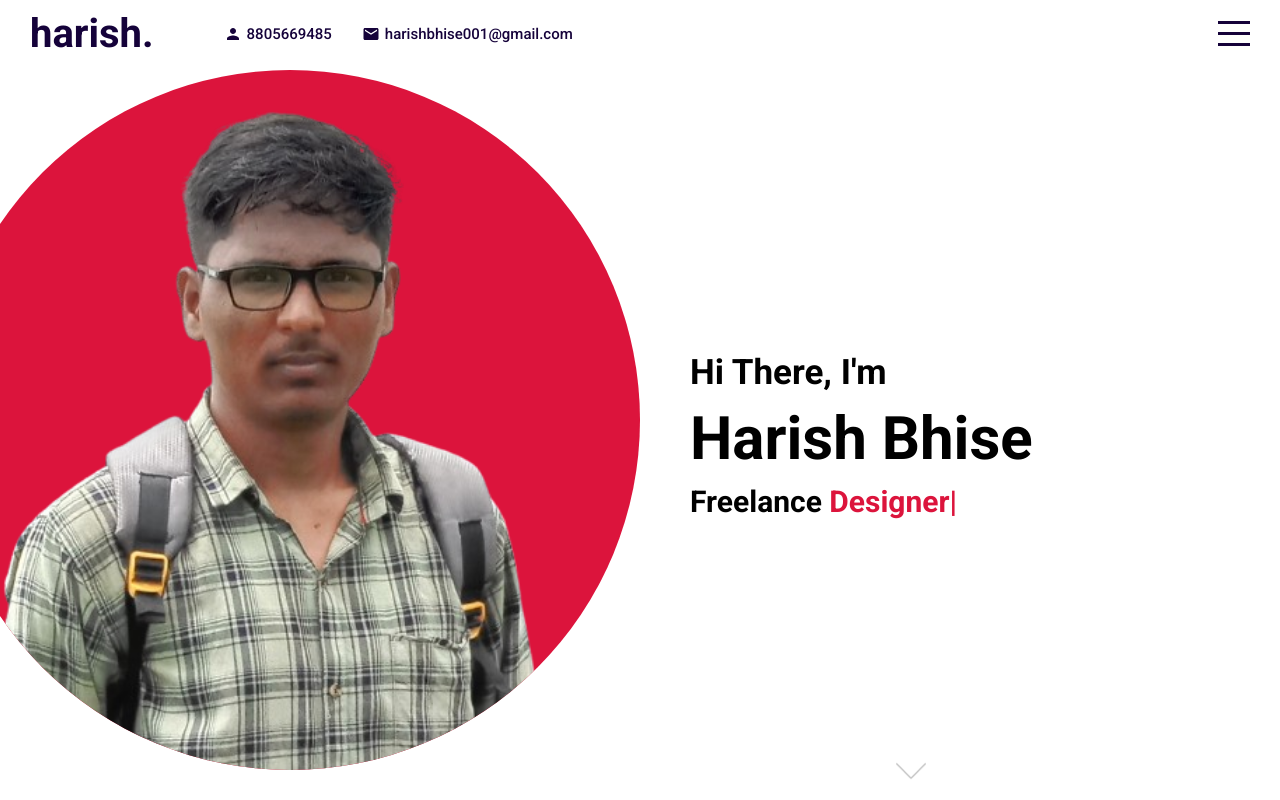
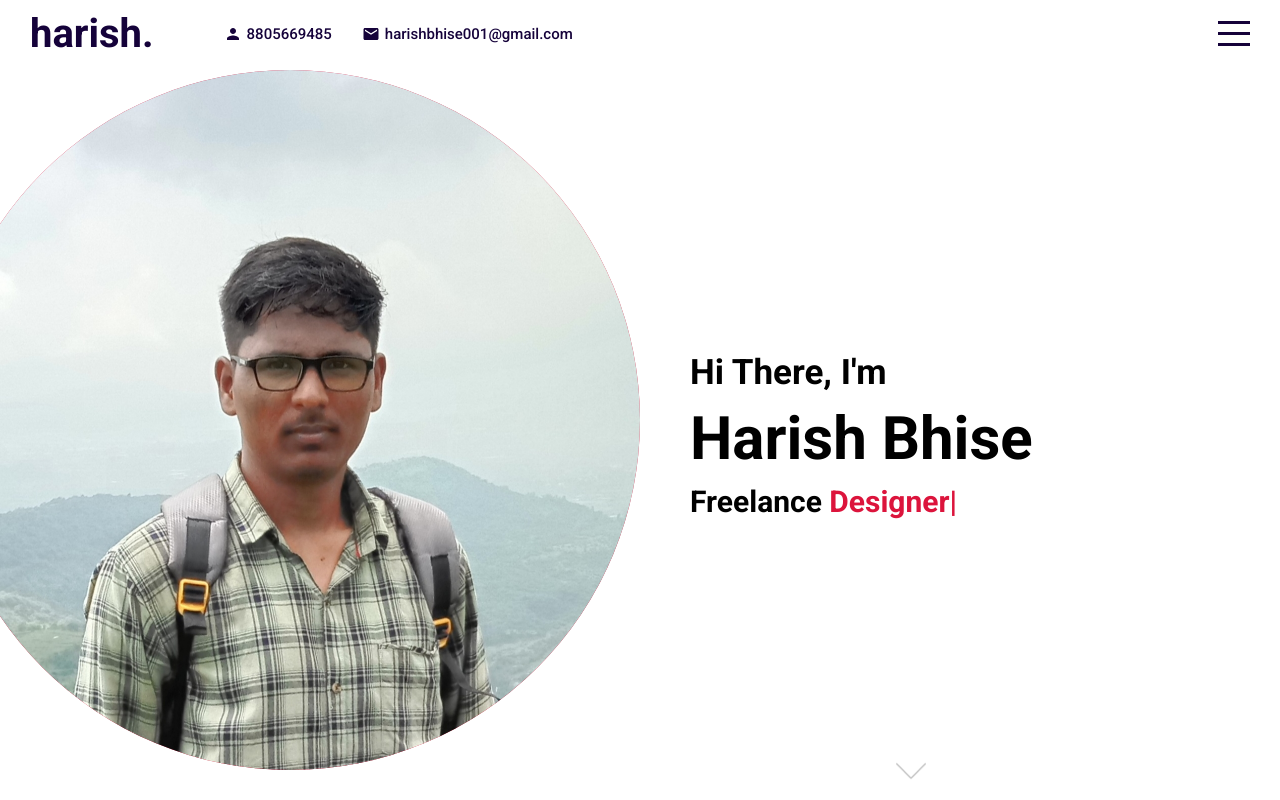
Before and after one commit to harishbhise001/port, a React (Create React App) app: page / in a window 1280 px wide. Built offline with nearby package versions, Linux system fonts and the light colour scheme.

Commit message:
Update Intro.jsx

```diff
--- a/src/components/intro/Intro.jsx
+++ b/src/components/intro/Intro.jsx
@@ -18,7 +18,7 @@ export default function Intro() {
     <div className="intro" id="intro">
         <div className="left">
             <div className="imgContainer">
-              <img src="assets/portfolioImage.png" alt="man" />
+              <img src="assets/image.jpg" alt="man" />
             </div>
         </div>
         <div className="right">
```
